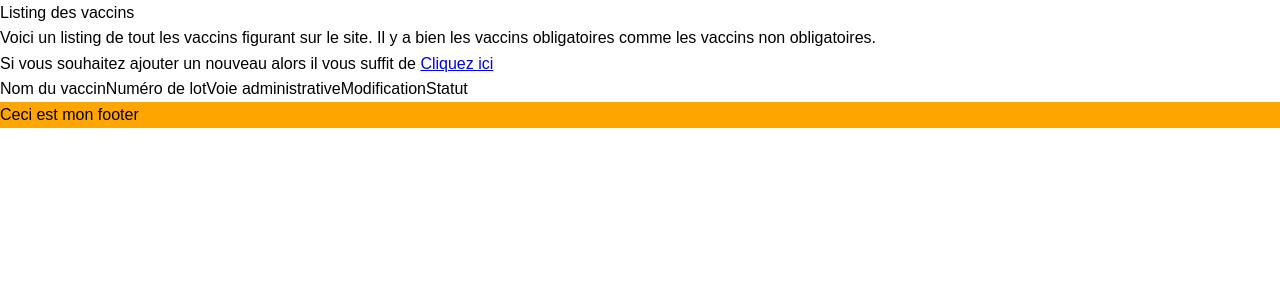
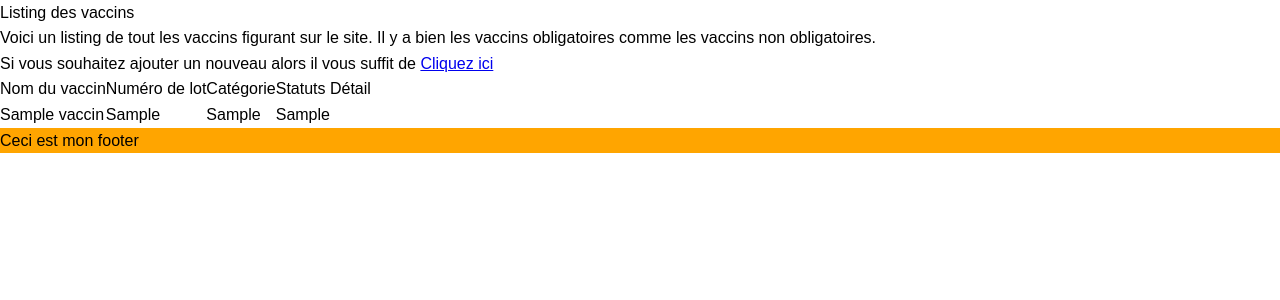
Before and after one commit to ArthurBrunet/v3_vaccins, a PHP site: page /backoffice/listvaccins.php in a window 1280 px wide. Shown: the part 26-326 px from the top of the page. Run offline with PHP 8.4, Linux system fonts and the light colour scheme; tables that the repository leaves empty or names only in its code hold one stand-in row (values such as "Sample post").

Commit message:
liste des vaccins commencer

```diff
--- a/backoffice/listvaccins.php
+++ b/backoffice/listvaccins.php
@@ -2,7 +2,14 @@
 <?php include('../inc/pdo.php'); ?>
 
 <!-- Requete pour appeler la table de la vaccination -->
+<?php
+    $sql = "SELECT * FROM vac_vaccins";
+    $query = $pdo->prepare($sql);
+    $query->execute();
+    $listvaccins = $query->fetchAll();
+    // debug($listvaccins);
 
+?>
 
 <?php include('inc/headerb.php'); ?>
 <h1>Listing des vaccins</h1>
@@ -13,10 +20,16 @@
     <tr>
         <td>Nom du vaccin</td>
         <td>Numéro de lot</td>
-        <td>Voie administrative</td>
-        <td>Modification</td>
-        <td>Statut</td>
+        <td>Catégorie</td>
+        <td>Statuts</td>
+        <td>Détail</td>
     </tr>
+    <?php
+        //boucle pour integrer nos données pour remplir notre liste
+        foreach ($listvaccins as $listvaccin) {
+            echo('<tr><td>'.$listvaccin['nom'].'</td><td>'.$listvaccin['numerolot'].'</td><td>'.$listvaccin['categorie'].'</td><td>'.$listvaccin['statuts'].'</td></tr>');
+        }
+    ?>
 </table>
 
 
```
Also changed, not shown: backoffice/newvaccins.php (+7 -7 lines).
